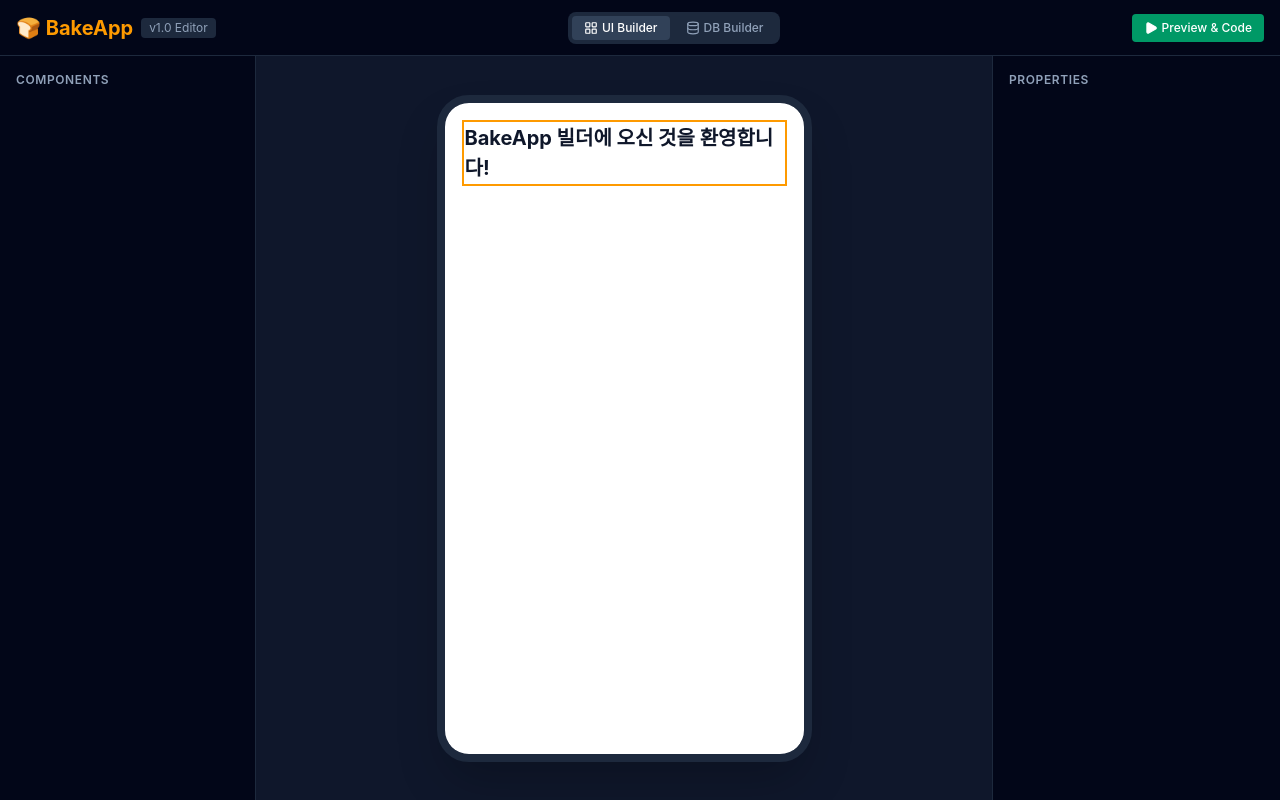
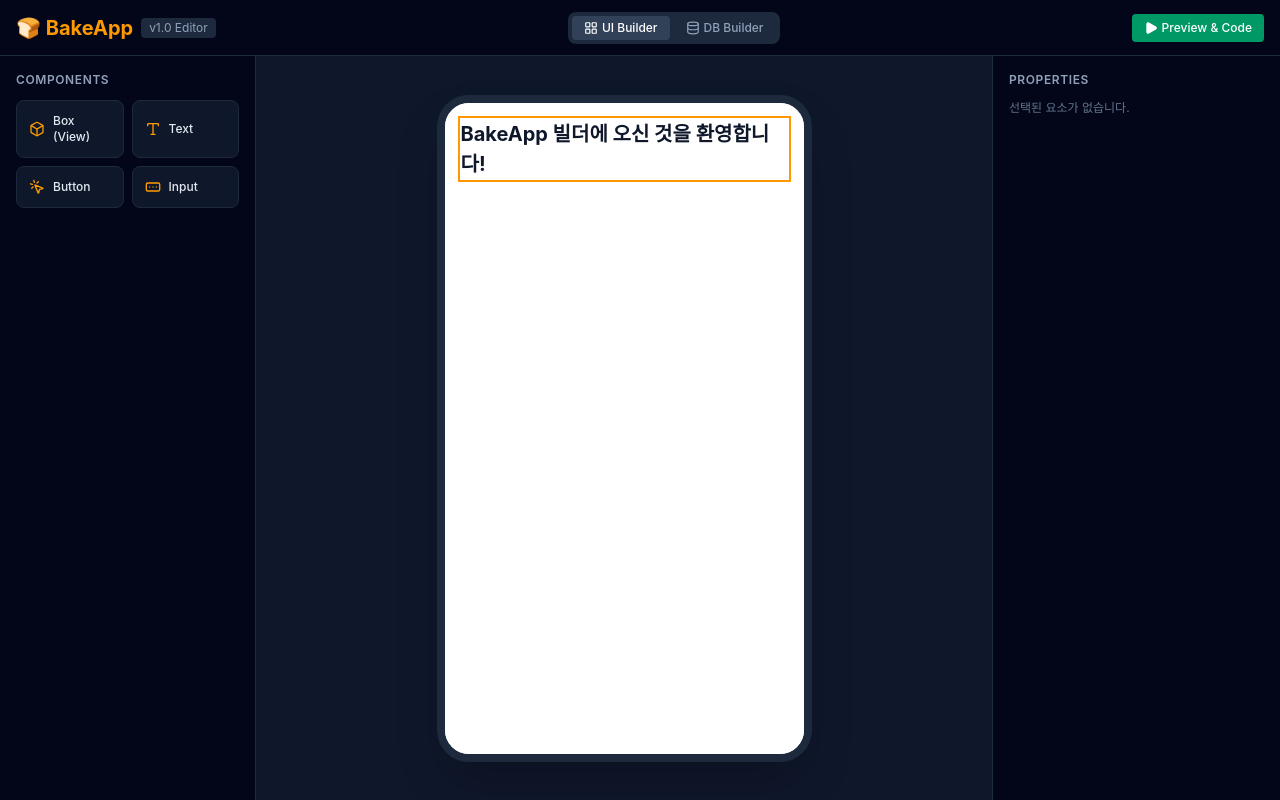
Before and after one commit to Lee-Dongwook/BakeApp, a React (Vite) app: page / in a window 1280 px wide. Built offline with nearby package versions, Linux system fonts and the light colour scheme.

Commit message:
feat: create Canvas Node Entities

```diff
--- a/src/App.tsx
+++ b/src/App.tsx
@@ -1,12 +1,107 @@
 import React from "react";
+import { DndContext, DragEndEvent } from "@dnd-kit/core";
 import { LayoutGrid, Database, Play } from "lucide-react";
-import { useEditorStore } from "./store/useEditorStore";
+import { ComponentNode, useEditorStore } from "./store/useEditorStore";
 import { CanvasRenderer } from "./components/CanvasRenderer";
+import { CanvasDroppable } from "./components/CanvasDroppable";
+import { ComponentPalette } from "./components/ComponentPalette";
 
 export default function App() {
-  const { rootNode } = useEditorStore();
+  const { rootNode, addNode } = useEditorStore();
+
+  const handleDragEnd = (event: DragEndEvent) => {
+    const { active, over } = event;
+
+    if (over && over.id === "canvas-drop-zone") {
+      const type = active.data.current?.type as string;
+      const label = active.data.current?.label as string;
+
+      if (!type) return;
+
+      const newId = `node-${Date.now()}`;
+      let newNode: ComponentNode;
+
+      switch (type) {
+        case "View":
+          newNode = {
+            id: newId,
+            type: "View",
+            name: `${label} ${newId.slice(-4)}`,
+            style: {
+              padding: 16,
+              backgroundColor: "#f1f5f9",
+              borderRadius: 8,
+              gap: 8,
+            },
+            children: [],
+          };
+          break;
+
+        case "Text":
+          newNode = {
+            id: newId,
+            type: "Text",
+            name: `${label} ${newId.slice(-4)}`,
+            style: {
+              fontSize: 14,
+              color: "#334155",
+            },
+            children: ["새 텍스트 항목"],
+          };
+          break;
+
+        case "Button":
+          newNode = {
+            id: newId,
+            type: "Button",
+            name: `${label} ${newId.slice(-4)}`,
+            style: {
+              paddingTop: 10,
+              paddingBottom: 10,
+              paddingLeft: 16,
+              paddingRight: 16,
+              backgroundColor: "#3b82f6",
+              borderRadius: 6,
+            },
+            children: [
+              {
+                id: `node-btn-text-${Date.now()}`,
+                type: "Text",
+                name: "버튼 텍스트",
+                style: { color: "#ffffff", fontWeight: "bold" },
+                children: ["버튼"],
+              },
+            ],
+          };
+          break;
+
+        case "TextInput":
+          newNode = {
+            id: newId,
+            type: "TextInput",
+            name: `${label} ${newId.slice(-4)}`,
+            props: { placeholder: "내용을 입력하세요" },
+            style: {
+              padding: 8,
+              borderWidth: 1,
+              borderColor: "#cbd5e1",
+              borderRadius: 6,
+              backgroundColor: "#ffffff",
+              fontSize: 14,
+            },
+          };
+          break;
+
+        default:
+          return;
+      }
+
+      addNode(rootNode.id, newNode);
+    }
+  };
 
   return (
+    <DndContext onDragEnd={handleDragEnd}>
       <div className="flex h-screen w-screen flex-col bg-slate-900 text-white">
         {/* Top Header */}
         <header className="flex h-14 items-center justify-between border-b border-slate-800 px-4 bg-slate-950">
@@ -45,25 +140,22 @@
 
         {/* Workspace */}
         <div className="flex flex-1 overflow-hidden">
-        <aside className="w-64 border-r border-slate-800 bg-slate-950 p-4">
-          <h3 className="text-xs font-semibold text-slate-400 uppercase tracking-wider mb-3">
-            Components
-          </h3>
-        </aside>
+          <ComponentPalette />
 
           <main className="flex-1 bg-slate-900 p-8 flex items-center justify-center overflow-auto">
-          <div className="w-93.75 h-166.75 bg-white rounded-4xl border-8 border-slate-800 shadow-2xl overflow-hidden relative text-slate-900 flex flex-col p-1">
-            {/* AST Canvas Renderer */}
-            <CanvasRenderer node={rootNode} />
-          </div>
+            <CanvasDroppable rootNode={rootNode} />
           </main>
 
           <aside className="w-72 border-l border-slate-800 bg-slate-950 p-4">
             <h3 className="text-xs font-semibold text-slate-400 uppercase tracking-wider mb-3">
               Properties
             </h3>
+            <div className="text-xs text-slate-500">
+              선택된 요소가 없습니다.
+            </div>
           </aside>
         </div>
       </div>
+    </DndContext>
   );
 }
--- /dev/null
+++ b/src/components/CanvasDroppable.tsx
@@ -0,0 +1,27 @@
+import React from "react";
+import { useDroppable } from "@dnd-kit/core";
+import { ComponentNode, useEditorStore } from "../store/useEditorStore";
+import { CanvasRenderer } from "./CanvasRenderer";
+
+interface CanvasDroppableProps {
+  rootNode: ComponentNode;
+}
+
+export const CanvasDroppable: React.FC<CanvasDroppableProps> = ({
+  rootNode,
+}) => {
+  const { setNodeRef, isOver } = useDroppable({
+    id: "canvas-drop-zone",
+  });
+
+  return (
+    <div
+      ref={setNodeRef}
+      className={`w-[375px] h-[667px] bg-white rounded-[32px] border-[8px] border-slate-800 shadow-2xl overflow-hidden relative text-slate-900 flex flex-col transition-colors ${
+        isOver ? "ring-4 ring-amber-500/50" : ""
+      }`}
+    >
+      <CanvasRenderer node={rootNode} />
+    </div>
+  );
+};
--- /dev/null
+++ b/src/components/ComponentPalette.tsx
@@ -0,0 +1,65 @@
+import React from "react";
+import { useDraggable } from "@dnd-kit/core";
+import { Box, Type, MousePointerClick, FormInput } from "lucide-react";
+
+interface PaletteItemProps {
+  type: string;
+  label: string;
+  icon: React.ReactNode;
+}
+
+const PaletteItem: React.FC<PaletteItemProps> = ({ type, label, icon }) => {
+  const { attributes, listeners, setNodeRef, isDragging } = useDraggable({
+    id: `palette-${type}`,
+    data: { type, label },
+  });
+
+  return (
+    <div
+      ref={setNodeRef}
+      {...listeners}
+      {...attributes}
+      className={`flex items-center space-x-2 p-3 bg-slate-900 border border-slate-800 rounded-lg cursor-grab hover:border-amber-500 transition select-none ${
+        isDragging ? "opacity-40 border-amber-500" : ""
+      }`}
+    >
+      <div className="text-amber-500">{icon}</div>
+      <span className="text-xs font-medium text-slate-200">{label}</span>
+    </div>
+  );
+};
+
+export const ComponentPalette: React.FC = () => {
+  const items = [
+    { type: "View", label: "Box (View)", icon: <Box className="w-4 h-4" /> },
+    { type: "Text", label: "Text", icon: <Type className="w-4 h-4" /> },
+    {
+      type: "Button",
+      label: "Button",
+      icon: <MousePointerClick className="w-4 h-4" />,
+    },
+    {
+      type: "TextInput",
+      label: "Input",
+      icon: <FormInput className="w-4 h-4" />,
+    },
+  ];
+
+  return (
+    <aside className="w-64 border-r border-slate-800 bg-slate-950 p-4">
+      <h3 className="text-xs font-semibold text-slate-400 uppercase tracking-wider mb-3">
+        Components
+      </h3>
+      <div className="grid grid-cols-2 gap-2">
+        {items.map((item) => (
+          <PaletteItem
+            key={item.type}
+            type={item.type}
+            label={item.label}
+            icon={item.icon}
+          />
+        ))}
+      </div>
+    </aside>
+  );
+};
```
Lines whose indentation alone changed are shown as unchanged.
